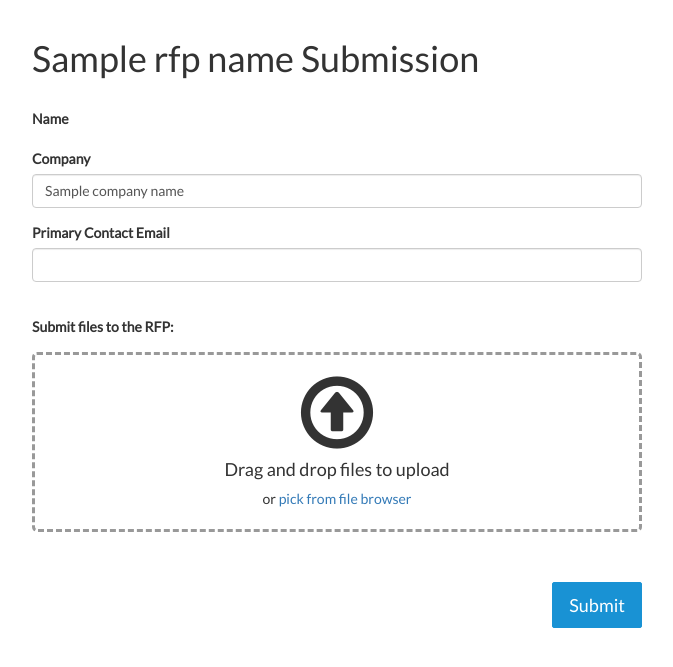
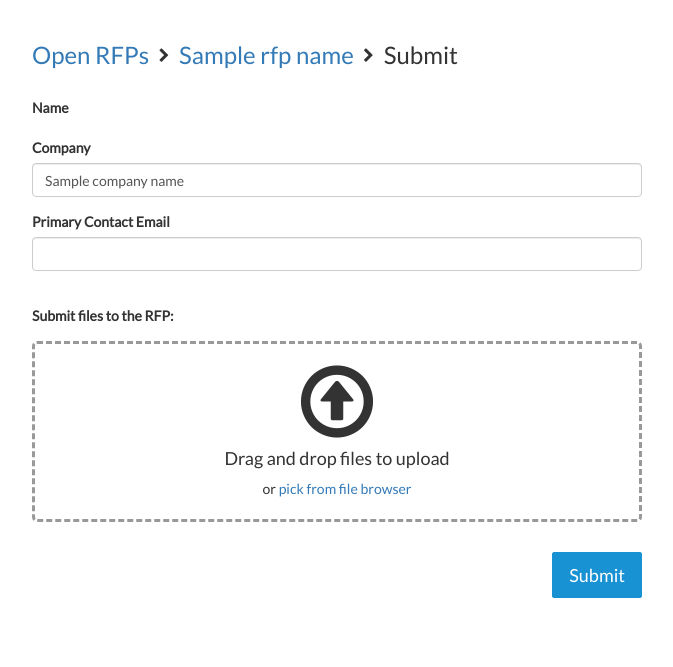
Before and after one commit to boxconsultingdemoapp/rfpsubmission, a Node project: template views/pages/submit.ejs in a window 1280 px wide. Shown: the part 51-718 px from the top of the page, without its empty margins (303-976 px from the left). Run offline with Node 20 templates, Linux system fonts and the light colour scheme; the template is opened without the code that fills it: most values are stand-ins (such as "Sample title", 1, 10 or a date in 2020); some libraries are stand-ins or nearby versions.

Commit message:
Changes to submit page

```diff
--- a/public/stylesheets/box.css
+++ b/public/stylesheets/box.css
@@ -125,3 +125,12 @@
   border-color: #999;
   border-radius: 5px;
 }
+
+.smaller {
+  font-size: 15px;
+  padding: 0px 5px;
+}
+
+.navText {
+  vertical-align: middle;
+}
--- a/views/pages/submit.ejs
+++ b/views/pages/submit.ejs
@@ -11,9 +11,11 @@
 
       <div class="col-sm-6 col-sm-offset-3 col-md-6 col-md-offset-3">
 
-          <h1 class="sub-header">
-            <%= rfpName %> Submission
-          </h1>
+          <h3 class="sub-header">
+            <a href="#" class="navText"> Open RFPs</a> <i class="fa fa-chevron-right smaller" aria-hidden="true"></i>
+            <a href="#" class="navText"><%= rfpName %></a> <i class="fa fa-chevron-right smaller" aria-hidden="true"></i>
+            <span class="navText">Submit</span>
+          </h3>
           <br>
 
           <form>
--- a/views/partials/upload-commands.ejs
+++ b/views/partials/upload-commands.ejs
@@ -5,10 +5,4 @@
   </h4>
   or <a class="fileinput-button" href="#">pick from file browser</a>
 </div>
-
-    <!-- The global file processing state -->
-  <div class="fileupload-process">
-    <div id="total-progress" class="progress progress-striped active" role="progressbar" aria-valuemin="0" aria-valuemax="100" aria-valuenow="0">
-      <div class="progress-bar progress-bar-success" style="width:0%;" data-dz-uploadprogress></div>
-    </div>
-  </div>
+<br>
--- a/views/partials/upload-progress.ejs
+++ b/views/partials/upload-progress.ejs
@@ -9,11 +9,11 @@
           <div id="template" class="file-row col-md-6">
             <!-- This is used as the file preview template -->
             <div>
-              <p class="name" data-dz-name (data-dz-size)></p>
+              <p class="name" data-dz-name></p>
               <strong class="error text-danger" data-dz-errormessage></strong>
             </div>
             <div>
-              <p class="size" ></p>
+              <p class="size" data-dz-size></p>
               <div class="progress progress-striped active" role="progressbar" aria-valuemin="0" aria-valuemax="100" aria-valuenow="0">
                 <div class="progress-bar progress-bar-success" style="width:0%;" data-dz-uploadprogress></div>
               </div>
```
